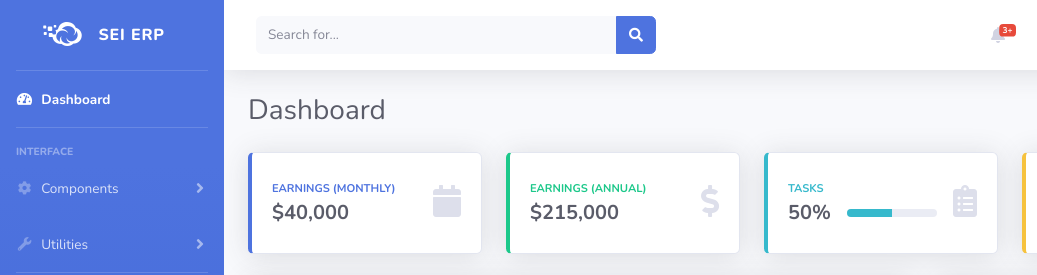
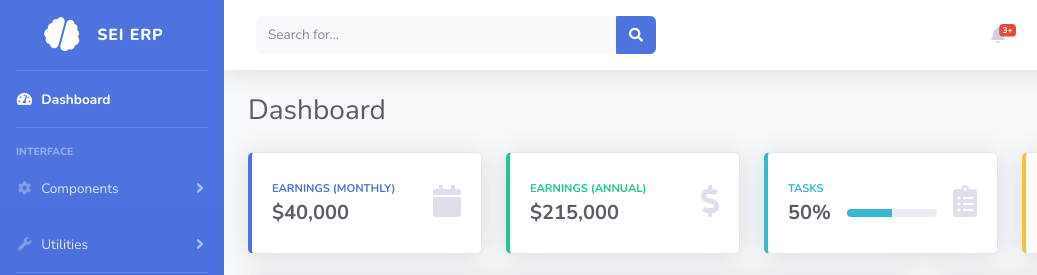
Before and after one commit to OmeOllin/SEI, a website with bundled scripts: page index.html in a window 1280 px wide. Shown: the top 275 px of the page, 0-1037 px from the left. Built offline with nearby package versions, Linux system fonts and the light colour scheme.

Commit message:
Update index.html

```diff
--- a/index.html
+++ b/index.html
@@ -33,8 +33,8 @@
 
             <!-- Sidebar - Brand -->
             <a class="sidebar-brand d-flex align-items-center justify-content-center" href="index.html">
-                <div class="sidebar-brand-icon">
-                    <i class="fab fa-cloudversify"></i>
+                <div class="sidebar-brand-icon rotate-15">
+                    <i class="fas fa-brain"></i>
                 </div>
                 <div class="sidebar-brand-text mx-3">SEI ERP</sup></div>
             </a>
```
